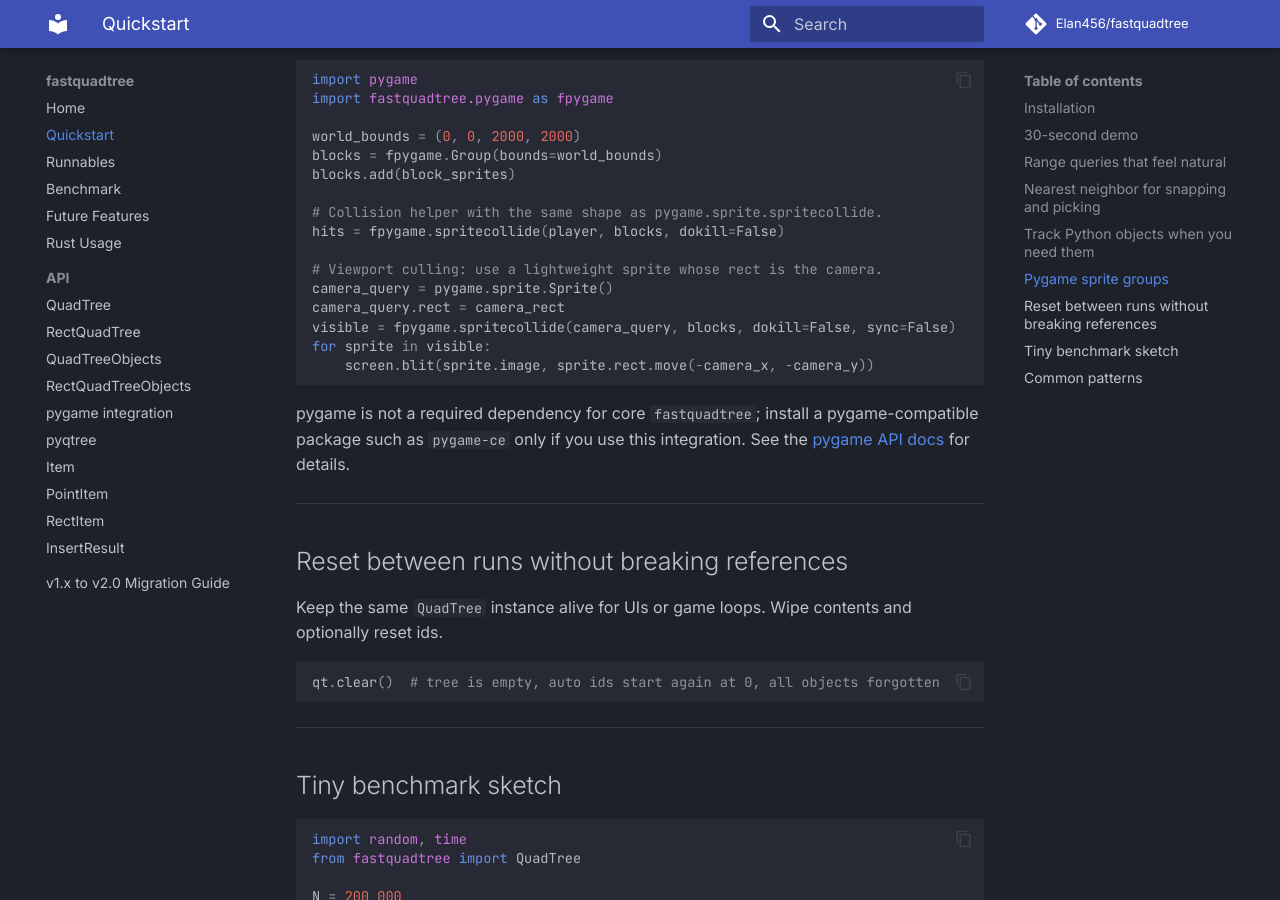
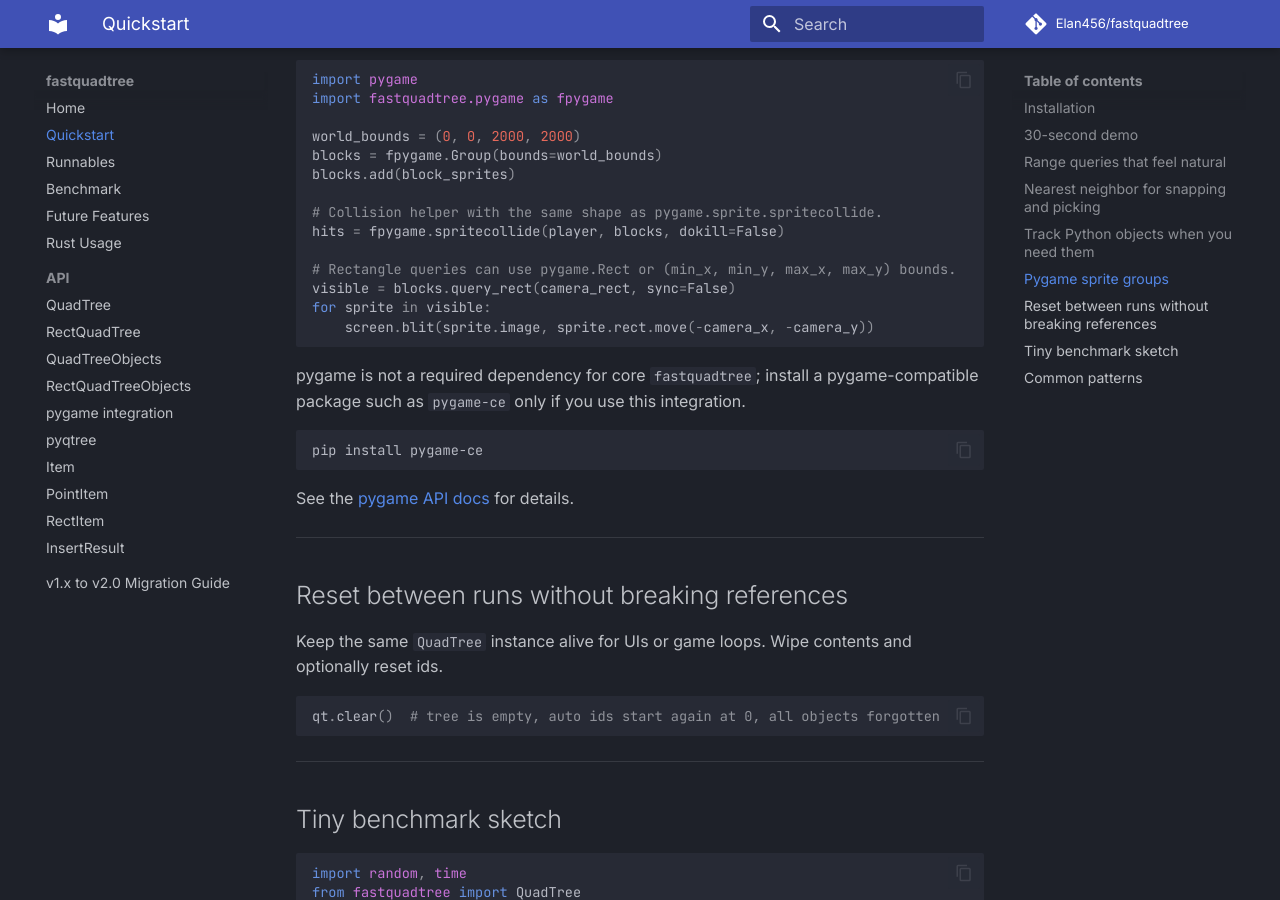
Before and after one commit to Elan456/fastquadtree, an MkDocs documentation site: the page built from docs/quickstart.md, in a window 1280 px wide and 900 px high, scrolled down 2557 px. Built offline with MkDocs 1.6.1 and Material for MkDocs 9.7.7, drawn with Linux system fonts in a browser that asks for light colours; comment, search, counter and statistics services are not loaded.

Commit message:
docs: encourage using query_rect for viewport culling instead of spritecollide for fpygame.Group

````diff
--- a/docs/quickstart.md
+++ b/docs/quickstart.md
@@ -128,16 +128,19 @@
 # Collision helper with the same shape as pygame.sprite.spritecollide.
 hits = fpygame.spritecollide(player, blocks, dokill=False)
 
-# Viewport culling: use a lightweight sprite whose rect is the camera.
-camera_query = pygame.sprite.Sprite()
-camera_query.rect = camera_rect
-visible = fpygame.spritecollide(camera_query, blocks, dokill=False, sync=False)
+# Rectangle queries can use pygame.Rect or (min_x, min_y, max_x, max_y) bounds.
+visible = blocks.query_rect(camera_rect, sync=False)
 for sprite in visible:
     screen.blit(sprite.image, sprite.rect.move(-camera_x, -camera_y))
 ```
 
 pygame is not a required dependency for core `fastquadtree`; install a
 pygame-compatible package such as `pygame-ce` only if you use this integration.
+
+```bash
+pip install pygame-ce
+```
+
 See the [pygame API docs](api/pygame.md) for details.
 
 ---
````
Also changed, not shown: docs/api/pygame.md (+8 -0 lines), docs/index.md (+1 -1 lines), docs/runnables.md (+3 -5 lines), 1 other file.
